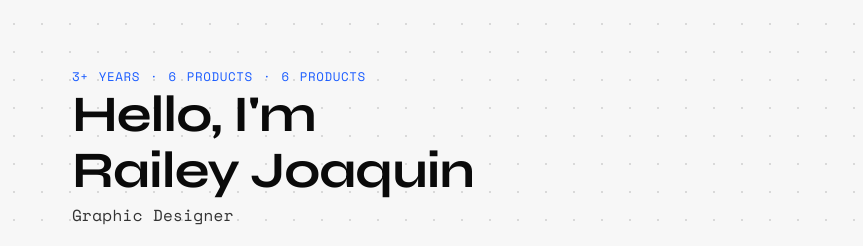
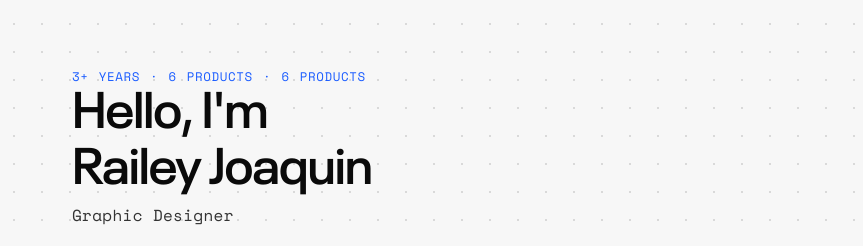
Before and after one commit to joaquincy/Joaquin-Portfolio, a plain HTML site: page railey-portfolio/public/index.html in a window 1280 px wide. Shown: the part 214-460 px from the top of the page, 0-863 px from the left. Drawn offline with nearby package versions, Linux system fonts and the light colour scheme.

Commit message:
changed the font and added font family

```diff
--- a/railey-portfolio/public/css/sections/hero.css
+++ b/railey-portfolio/public/css/sections/hero.css
@@ -32,6 +32,7 @@
 
 /* ── Title — reduced from 7xl to feel like Edgar's ── */
 .hero-title {
+  font-family: var(--font-neue-plak);
   font-size: clamp(2rem, 5vw, 3.2rem);
   /* compact, not massive */
   line-height: 1.1;
--- a/railey-portfolio/public/css/typography.css
+++ b/railey-portfolio/public/css/typography.css
@@ -1,11 +1,25 @@
 /* Typography Styles */
+@font-face {
+  font-family: 'Neue Plak';
+  src: url('/assets/fonts/NeuePlak-SemiBold.ttf') format('truetype');
+  font-weight: 700;
+  font-style: normal;
+  font-display: swap;
+}
+
+
 body {
   font-family: var(--font-body);
   font-size: var(--text-base);
   color: var(--color-black);
 }
 
-h1, h2, h3, h4, h5, h6 {
+h1,
+h2,
+h3,
+h4,
+h5,
+h6 {
   font-family: var(--font-hero);
   font-weight: 700;
   line-height: 1.1;
--- a/railey-portfolio/public/css/variables.css
+++ b/railey-portfolio/public/css/variables.css
@@ -11,6 +11,7 @@
   --font-hero: 'Syne', sans-serif;
   --font-body: 'DM Sans', sans-serif;
   --font-mono: 'Space Mono', monospace;
+  --font-neue-plak: 'Neue Plak', sans-serif;
 
   /* Font Sizes */
   --text-xs: 0.75rem;
@@ -47,8 +48,8 @@
   --transition-slow: 0.5s cubic-bezier(0.4, 0, 0.2, 1);
 
   /* Shadow */
-  --shadow-sm: 0 1px 2px rgba(0,0,0,0.05);
-  --shadow-md: 0 4px 6px -1px rgba(0,0,0,0.1), 0 2px 4px -1px rgba(0,0,0,0.06);
-  --shadow-lg: 0 10px 15px -3px rgba(0,0,0,0.1), 0 4px 6px -2px rgba(0,0,0,0.05);
-  --shadow-hover: 0 20px 25px -5px rgba(0,0,0,0.1), 0 10px 10px -5px rgba(0,0,0,0.04);
+  --shadow-sm: 0 1px 2px rgba(0, 0, 0, 0.05);
+  --shadow-md: 0 4px 6px -1px rgba(0, 0, 0, 0.1), 0 2px 4px -1px rgba(0, 0, 0, 0.06);
+  --shadow-lg: 0 10px 15px -3px rgba(0, 0, 0, 0.1), 0 4px 6px -2px rgba(0, 0, 0, 0.05);
+  --shadow-hover: 0 20px 25px -5px rgba(0, 0, 0, 0.1), 0 10px 10px -5px rgba(0, 0, 0, 0.04);
 }
```
Also changed, not shown: railey-portfolio/public/assets/fonts/NeuePlak-SemiBold.ttf (added), 1 other file.
